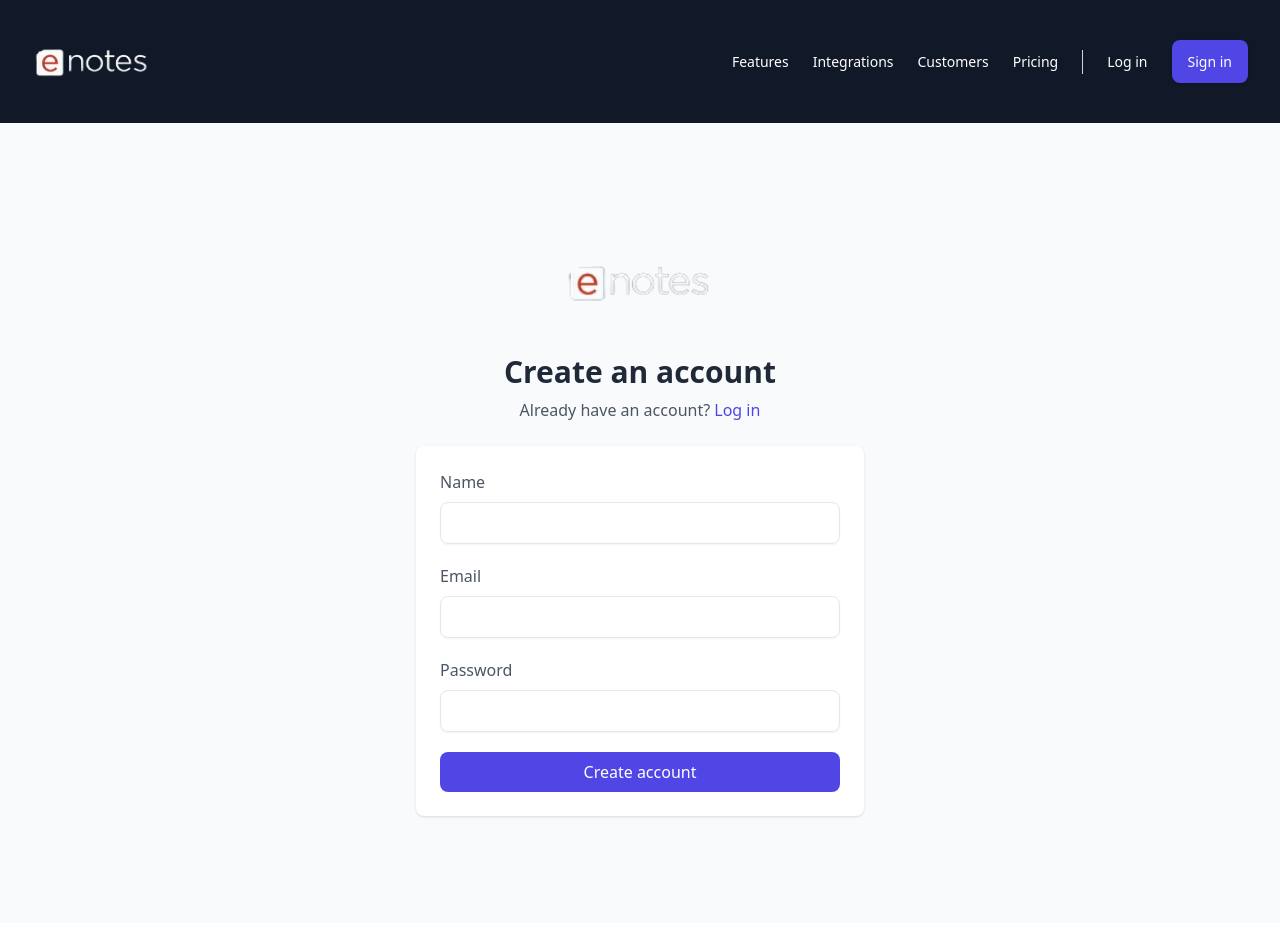
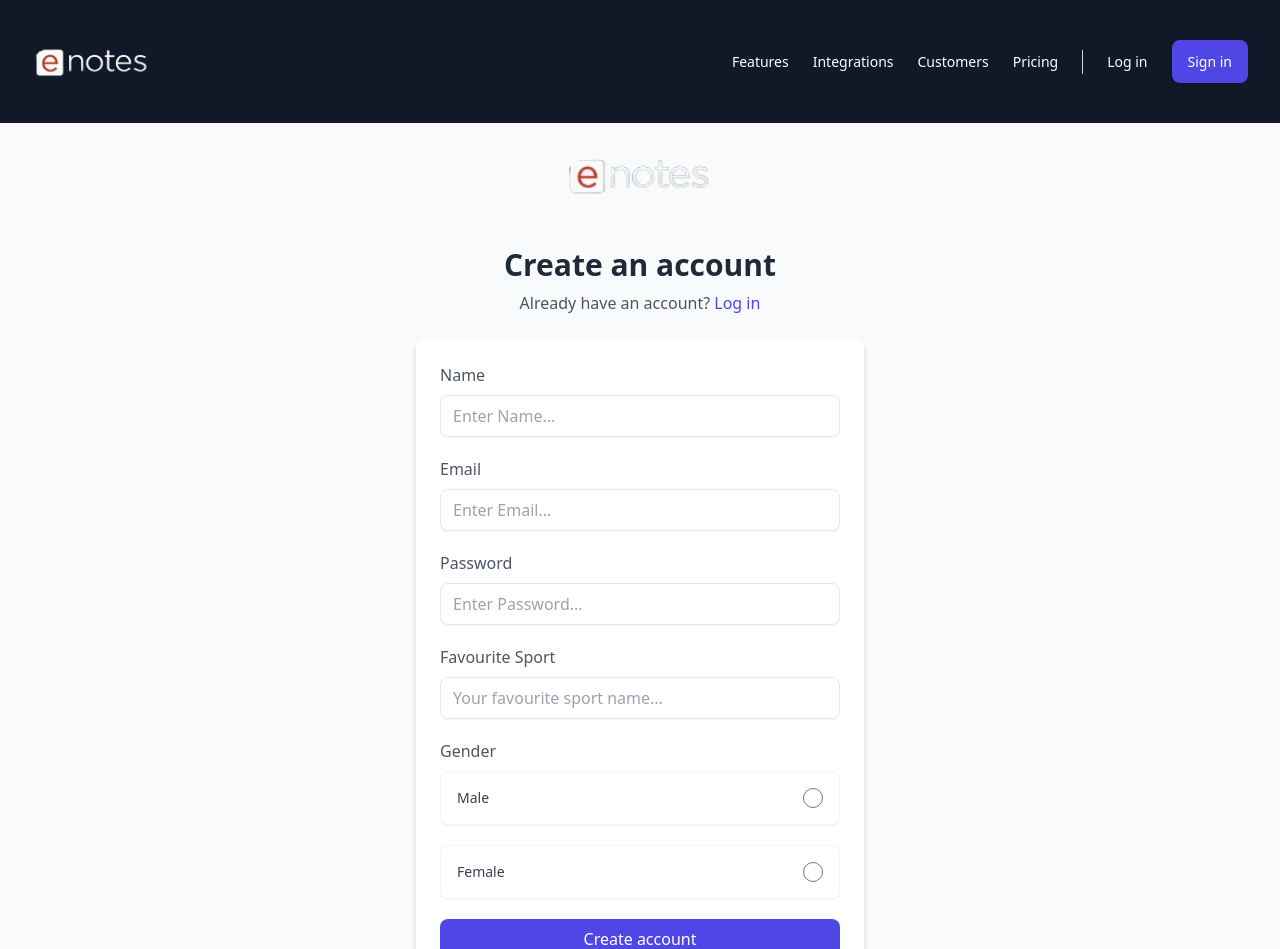
Before and after one commit to wajaht-ali/Flashcards-app, a React (Vite) app in the folder client/: page /register in a window 1280 px wide. Shown: the top 949 px of the page. Built offline with nearby package versions, Linux system fonts and the light colour scheme.

Commit message:
Signup functionality completed

```diff
--- a/client/src/components/pages/pages/SignUp.jsx
+++ b/client/src/components/pages/pages/SignUp.jsx
@@ -1,11 +1,38 @@
-import { Link } from "react-router-dom";
+/* eslint-disable no-unused-vars */
+import { Link, useNavigate } from "react-router-dom";
 import Layout from "../../../Layout/Layout";
 import logo from "../../../assets/R__1_-removebg-preview.png";
+import { useState } from "react";
+import axios from "axios";
 
 const SignUP = () => {
+    const [name, setName] = useState("");
+    const [email, setEmail] = useState("");
+    const [password, setPassword] = useState("");
+    const [answer, setAnswer] = useState("");
+    const [gender, setGender] = useState("");
+    const navigate = useNavigate();
+
+    const handleSubmit = async (e) => {
+        try {
+            e.preventDefault();
+            const res = await axios.post("/api/v1/userAuth/signup", { name, email, password, answer, gender });
+            if (res.data.success) {
+                alert("Account created successfully!");
+                navigate("/login");
+            }
+            else {
+                alert(res.data.message);
+            }
+        } catch (error) {
+            console.log(`Error with signup ${error}`);
+        }
+    }
+
+
     return (
         <Layout>
-            <main className="w-full h-screen flex flex-col items-center justify-center bg-gray-50 sm:px-4">
+            <main className="w-full h-full flex flex-col items-center justify-center bg-gray-50 sm:px-4">
                 <div className="w-full space-y-6 text-gray-600 sm:max-w-md shadow-gray-300">
                     <div className="text-center">
                         <img src={logo} width={150} className="mx-auto" />
@@ -14,9 +41,9 @@ const SignUP = () => {
                             <p className="">Already have an account? <Link to={"/login"} className="font-medium text-indigo-600 hover:text-indigo-500">Log in</Link></p>
                         </div>
                     </div>
-                    <div className="bg-white shadow p-4 py-6 sm:p-6 sm:rounded-lg">
+                    <div className="bg-white shadow-gray-300 shadow-md p-4 py-6 sm:p-6 sm:rounded-lg">
                         <form
-                            onSubmit={(e) => e.preventDefault()}
+                            onSubmit={handleSubmit}
                             className="space-y-5">
                             <div>
                                 <label className="font-medium">
@@ -25,6 +52,8 @@ const SignUP = () => {
                                 <input
                                     type="text"
                                     required
+                                    placeholder="Enter Name..."
+                                    onChange={(e) => setName(e.target.value)}
                                     className="w-full mt-2 px-3 py-2 text-gray-500 bg-transparent outline-none border focus:border-indigo-600 shadow-sm rounded-lg"
                                 />
                             </div>
@@ -35,6 +64,8 @@ const SignUP = () => {
                                 <input
                                     type="email"
                                     required
+                                    placeholder="Enter Email..."
+                                    onChange={(e) => setEmail(e.target.value)}
                                     className="w-full mt-2 px-3 py-2 text-gray-500 bg-transparent outline-none border focus:border-indigo-600 shadow-sm rounded-lg"
                                 />
                             </div>
@@ -45,12 +76,67 @@ const SignUP = () => {
                                 <input
                                     type="password"
                                     required
+                                    placeholder="Enter Password..."
+                                    onChange={(e) => setPassword(e.target.value)}
+                                    className="w-full mt-2 px-3 py-2 text-gray-500 bg-transparent outline-none border focus:border-indigo-600 shadow-sm rounded-lg" />
+                            </div>
+                            <div>
+                                <label className="font-medium">
+                                    Favourite Sport
+                                </label>
+                                <input
+                                    type="text"
+                                    required
+                                    placeholder="Your favourite sport name..."
+                                    onChange={(e) => setAnswer(e.target.value)}
                                     className="w-full mt-2 px-3 py-2 text-gray-500 bg-transparent outline-none border focus:border-indigo-600 shadow-sm rounded-lg"
                                 />
                             </div>
+                            <div>
+                                <label className="font-medium">
+                                    Gender
+                                </label>
+                                <label
+                                    htmlFor="DeliveryStandard"
+                                    className="mt-2 flex cursor-pointer justify-between gap-4 rounded-lg border border-gray-100 bg-white p-4 text-sm font-medium shadow-sm hover:border-gray-200 has-[:checked]:border-blue-500 has-[:checked]:ring-1 has-[:checked]:ring-blue-500">
+                                    <div>
+                                        <p className="text-gray-700">Male</p>
+                                    </div>
+
+                                    <input
+                                        type="radio"
+                                        name="gender"
+                                        value="DeliveryStandard"
+                                        id="DeliveryStandard"
+                                        checked={gender === 'Male'}
+                                        onChange={() => setGender('Male')}
+                                        className="size-5 border-[2px] border-gray-300 text-blue-500" />
+                                </label>
+                            </div>
+
+                            <div>
+                                <label
+                                    htmlFor="DeliveryPriority"
+                                    className="flex cursor-pointer justify-between gap-4 rounded-lg border border-gray-100 bg-white p-4 text-sm font-medium shadow-sm hover:border-gray-200 has-[:checked]:border-blue-500 has-[:checked]:ring-1 has-[:checked]:ring-blue-500">
+                                    <div>
+                                        <p className="text-gray-700">Female</p>
+                                    </div>
+
+                                    <input
+                                        type="radio"
+                                        name="gender"
+                                        value="DeliveryPriority"
+                                        id="DeliveryPriority"
+                                        checked={gender === 'Female'}
+                                        onChange={() => setGender('Female')}
+                                        className="size-5 border-gray-300 text-blue-500" />
+                                </label>
+                            </div>
+
                             <button
+                                onClick={handleSubmit}
                                 className="w-full px-4 py-2 text-white font-medium bg-indigo-600 hover:bg-indigo-500 active:bg-indigo-600 rounded-lg duration-150">
-                                    Create account
+                                Create account
                             </button>
                         </form>
                     </div>
--- a/client/src/styles/App.css
+++ b/client/src/styles/App.css
@@ -631,6 +631,11 @@ video {
   margin-bottom: 0.75rem;
 }
 
+.my-2 {
+  margin-top: 0.5rem;
+  margin-bottom: 0.5rem;
+}
+
 .mt-10 {
   margin-top: 2.5rem;
 }
@@ -671,6 +676,10 @@ video {
   margin-top: 1.25rem;
 }
 
+.mt-1 {
+  margin-top: 0.25rem;
+}
+
 .box-border {
   box-sizing: border-box;
 }
@@ -691,6 +700,11 @@ video {
   display: none;
 }
 
+.size-5 {
+  width: 1.25rem;
+  height: 1.25rem;
+}
+
 .h-10 {
   height: 2.5rem;
 }
@@ -813,6 +827,10 @@ video {
 
 .gap-6 {
   gap: 1.5rem;
+}
+
+.gap-4 {
+  gap: 1rem;
 }
 
 .gap-x-1 {
@@ -907,6 +925,10 @@ video {
   border-width: 1px;
 }
 
+.border-\[2px\] {
+  border-width: 2px;
+}
+
 .border-b-2 {
   border-bottom-width: 2px;
 }
@@ -949,6 +971,16 @@ video {
   border-color: rgb(31 41 55 / var(--tw-border-opacity));
 }
 
+.border-gray-100 {
+  --tw-border-opacity: 1;
+  border-color: rgb(243 244 246 / var(--tw-border-opacity));
+}
+
+.border-gray-300 {
+  --tw-border-opacity: 1;
+  border-color: rgb(209 213 219 / var(--tw-border-opacity));
+}
+
 .bg-black {
   --tw-bg-opacity: 1;
   background-color: rgb(0 0 0 / var(--tw-bg-opacity));
@@ -1220,6 +1252,16 @@ video {
 .text-indigo-600 {
   --tw-text-opacity: 1;
   color: rgb(79 70 229 / var(--tw-text-opacity));
+}
+
+.text-blue-500 {
+  --tw-text-opacity: 1;
+  color: rgb(59 130 246 / var(--tw-text-opacity));
+}
+
+.text-gray-900 {
+  --tw-text-opacity: 1;
+  color: rgb(17 24 39 / var(--tw-text-opacity));
 }
 
 .shadow {
@@ -1269,6 +1311,11 @@ video {
   border-bottom-width: 1px;
 }
 
+.hover\:border-gray-200:hover {
+  --tw-border-opacity: 1;
+  border-color: rgb(229 231 235 / var(--tw-border-opacity));
+}
+
 .hover\:bg-sky-400:hover {
   --tw-bg-opacity: 1;
   background-color: rgb(56 189 248 / var(--tw-bg-opacity));
@@ -1376,6 +1423,22 @@ video {
   box-shadow: var(--tw-ring-offset-shadow, 0 0 #0000), var(--tw-ring-shadow, 0 0 #0000), var(--tw-shadow);
 }
 
+.has-\[\:checked\]\:border-blue-500:has(:checked) {
+  --tw-border-opacity: 1;
+  border-color: rgb(59 130 246 / var(--tw-border-opacity));
+}
+
+.has-\[\:checked\]\:ring-1:has(:checked) {
+  --tw-ring-offset-shadow: var(--tw-ring-inset) 0 0 0 var(--tw-ring-offset-width) var(--tw-ring-offset-color);
+  --tw-ring-shadow: var(--tw-ring-inset) 0 0 0 calc(1px + var(--tw-ring-offset-width)) var(--tw-ring-color);
+  box-shadow: var(--tw-ring-offset-shadow), var(--tw-ring-shadow), var(--tw-shadow, 0 0 #0000);
+}
+
+.has-\[\:checked\]\:ring-blue-500:has(:checked) {
+  --tw-ring-opacity: 1;
+  --tw-ring-color: rgb(59 130 246 / var(--tw-ring-opacity));
+}
+
 @media (min-width: 640px) {
   .sm\:mx-auto {
     margin-left: auto;
```
